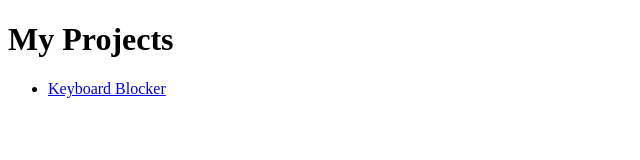
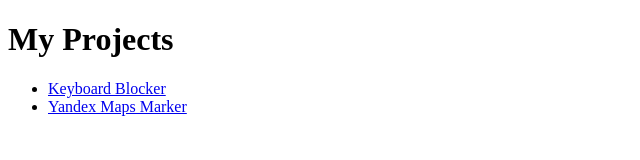
Before and after one commit to ng256/ng256.github.io, a plain HTML site: page index.html in a window 1280 px wide. Shown: the whole page, without its empty margins (0-640 px from the left). Drawn offline with Linux system fonts and the light colour scheme.

Commit message:
Update index.html

```diff
--- a/index.html
+++ b/index.html
@@ -14,6 +14,10 @@
         <li>
             <a href="/KeyboardBlocker/">Keyboard Blocker</a>
         </li>
+
+        <li>
+            <a href="/YaMapMarker/">Yandex Maps Marker</a>
+        </li>
     </ul>
 </body>
 </html>
```
